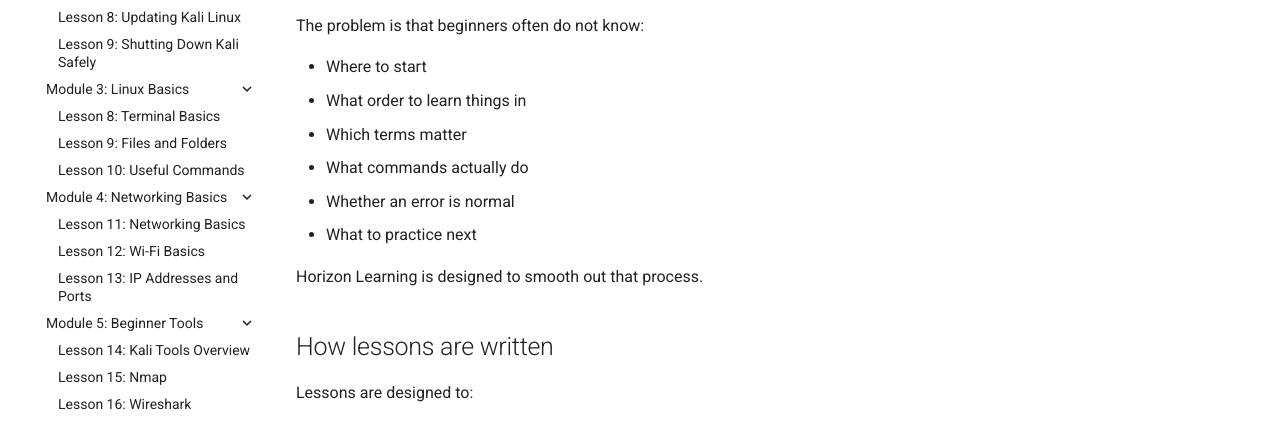
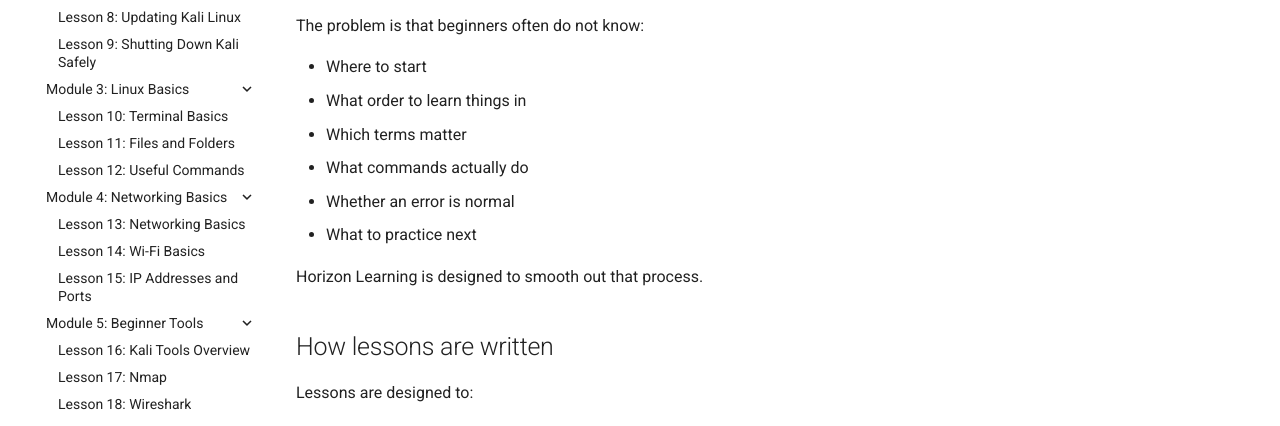
Before and after one commit to horizontechdevelopment-droid/horizon-learning, an MkDocs documentation site: the page built from docs/index.md, in a window 1280 px wide and 900 px high, scrolled down 339 px. Shown: the part 459-885 px from the top of the window. Built offline with MkDocs 1.6.1 and Material for MkDocs 9.7.7, drawn with Linux system fonts in a browser that asks for light colours.

Commit message:
Corrected lesson numbering

```diff
--- a/mkdocs.yml
+++ b/mkdocs.yml
@@ -35,24 +35,24 @@ nav:
           - "Lesson 9: Shutting Down Kali Safely": cybersecurity-first-steps/kali/shutting-down-kali.md
 
       - "Module 3: Linux Basics":
-          - "Lesson 8: Terminal Basics": cybersecurity-first-steps/linux-basics/terminal-basics.md
-          - "Lesson 9: Files and Folders": cybersecurity-first-steps/linux-basics/files-and-folders.md
-          - "Lesson 10: Useful Commands": cybersecurity-first-steps/linux-basics/useful-commands.md
+          - "Lesson 10: Terminal Basics": cybersecurity-first-steps/linux-basics/terminal-basics.md
+          - "Lesson 11: Files and Folders": cybersecurity-first-steps/linux-basics/files-and-folders.md
+          - "Lesson 12: Useful Commands": cybersecurity-first-steps/linux-basics/useful-commands.md
 
       - "Module 4: Networking Basics":
-          - "Lesson 11: Networking Basics": cybersecurity-first-steps/networking/networking-basics.md
-          - "Lesson 12: Wi-Fi Basics": cybersecurity-first-steps/networking/wifi-basics.md
-          - "Lesson 13: IP Addresses and Ports": cybersecurity-first-steps/networking/ip-addresses-and-ports.md
+          - "Lesson 13: Networking Basics": cybersecurity-first-steps/networking/networking-basics.md
+          - "Lesson 14: Wi-Fi Basics": cybersecurity-first-steps/networking/wifi-basics.md
+          - "Lesson 15: IP Addresses and Ports": cybersecurity-first-steps/networking/ip-addresses-and-ports.md
 
       - "Module 5: Beginner Tools":
-          - "Lesson 14: Kali Tools Overview": cybersecurity-first-steps/tools/kali-tools-overview.md
-          - "Lesson 15: Nmap": cybersecurity-first-steps/tools/nmap.md
-          - "Lesson 16: Wireshark": cybersecurity-first-steps/tools/wireshark.md
+          - "Lesson 16: Kali Tools Overview": cybersecurity-first-steps/tools/kali-tools-overview.md
+          - "Lesson 17: Nmap": cybersecurity-first-steps/tools/nmap.md
+          - "Lesson 18: Wireshark": cybersecurity-first-steps/tools/wireshark.md
 
       - "Module 6: Safe Practice Labs":
-          - "Lesson 17: Home Wi-Fi Security Check": cybersecurity-first-steps/labs/home-wifi-security-check.md
-          - "Lesson 18: First Nmap Scan": cybersecurity-first-steps/labs/first-nmap-scan.md
-          - "Lesson 19: Beginner Lab Roadmap": cybersecurity-first-steps/labs/beginner-lab-roadmap.md
+          - "Lesson 19: Home Wi-Fi Security Check": cybersecurity-first-steps/labs/home-wifi-security-check.md
+          - "Lesson 20: First Nmap Scan": cybersecurity-first-steps/labs/first-nmap-scan.md
+          - "Lesson 21: Beginner Lab Roadmap": cybersecurity-first-steps/labs/beginner-lab-roadmap.md
 
       - Resources:
           - Beginner Progress Checklist: cybersecurity-first-steps/checklists/beginner-progress-checklist.md
```
